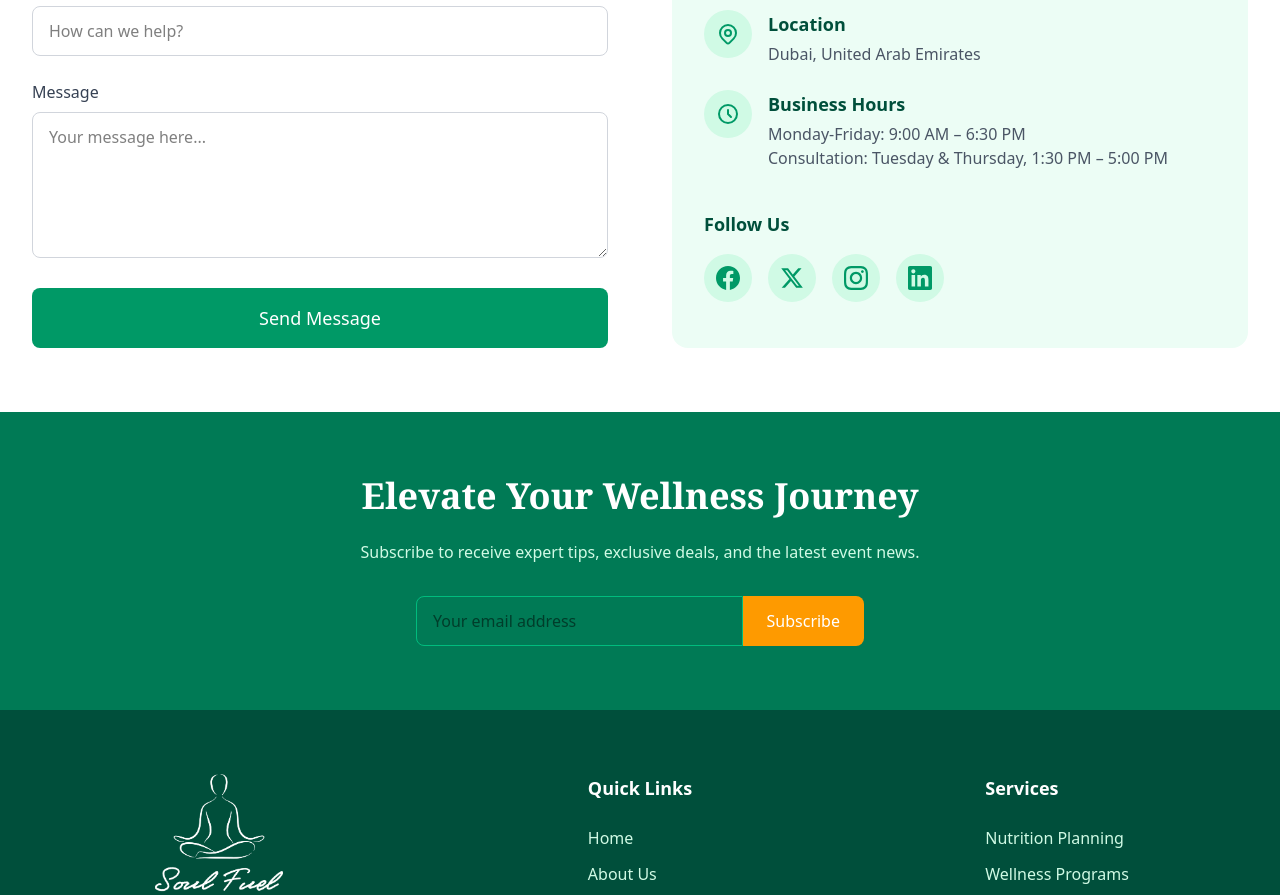
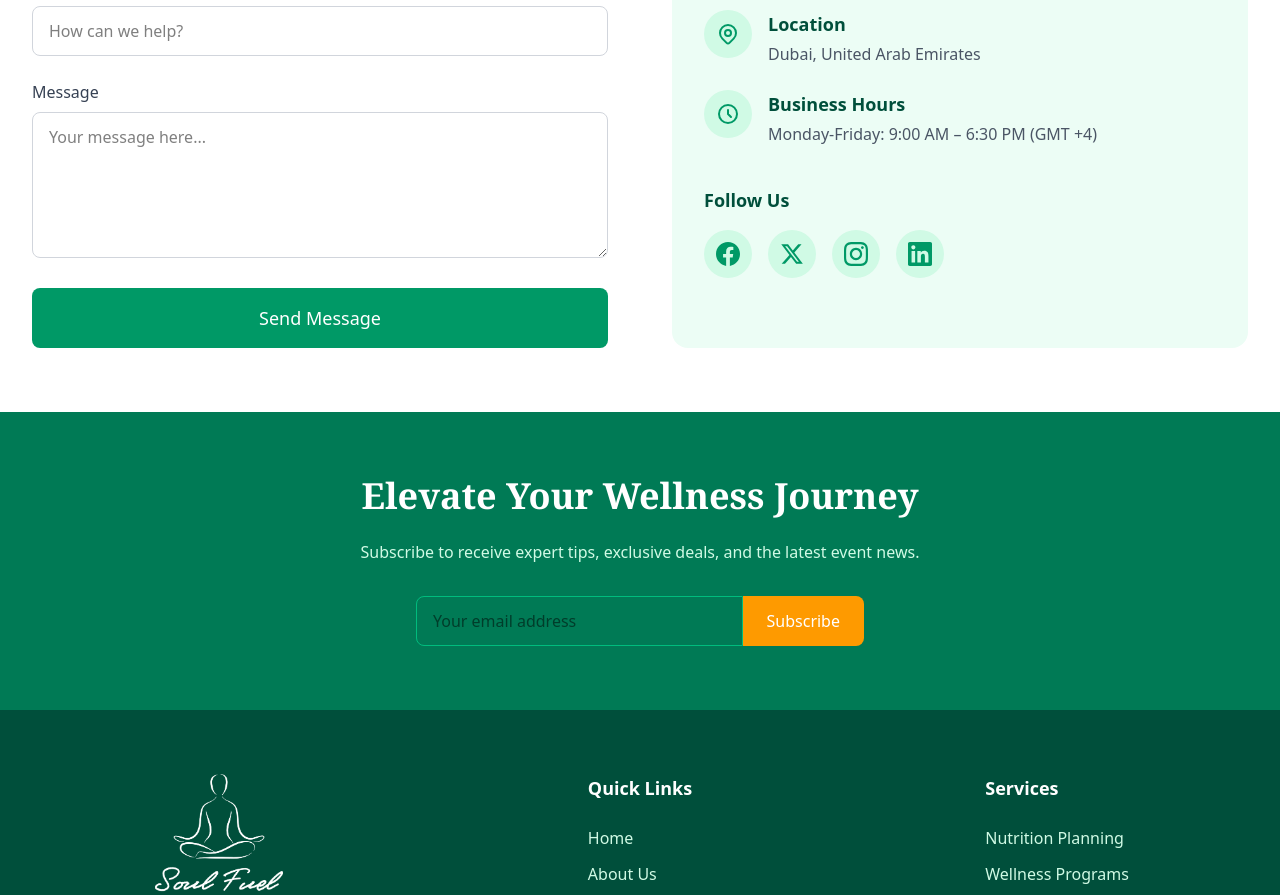
Before and after one commit to AmanMishra0987/nutri, a React (Vite) app: page / in a window 1280 px wide. Shown: the part 4240-5135 px from the top of the page. Built offline with nearby package versions, Linux system fonts and the light colour scheme.

Commit message:
Update Home.jsx

```diff
--- a/src/pages/Home.jsx
+++ b/src/pages/Home.jsx
@@ -833,9 +833,8 @@ function Home() {
                         Business Hours
                       </h4>
                       <p className="text-gray-600 mt-1">
-                        Monday-Friday: 9:00 AM – 6:30 PM
-                        <br />
-                        Consultation: Tuesday & Thursday, 1:30 PM – 5:00 PM
+                        Monday-Friday: 9:00 AM – 6:30 PM (GMT +4)
+
                       </p>
                     </div>
                   </div>
@@ -1131,11 +1130,9 @@ function Home() {
                         <div className="ml-4">
                           <h4 className="text-lg font-bold">Business Hours</h4>
                           <p className="mt-1">
-                            Monday-Friday: 9am - 6pm
+                            Monday-Friday: 9am - 6:30pm
                             <br />
-                            Saturday: 10am - 4pm
-                            <br />
-                            Sunday: Closed
+                            Sunday & Saturday: Closed
                           </p>
                         </div>
                       </div>
```
